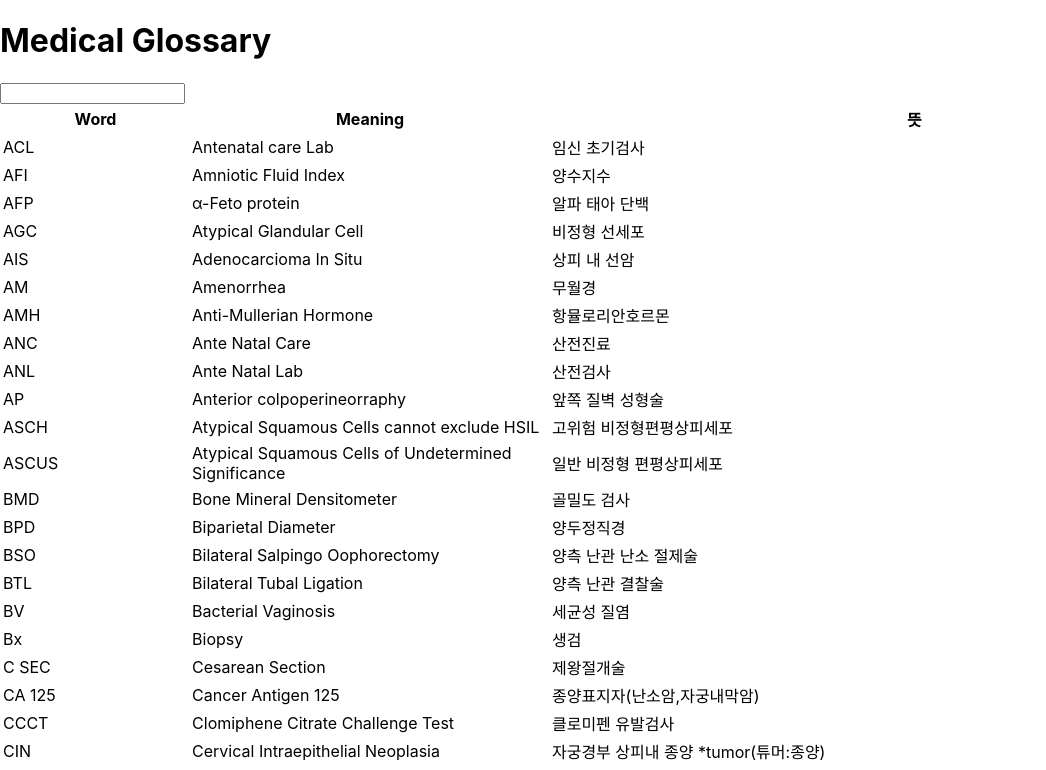
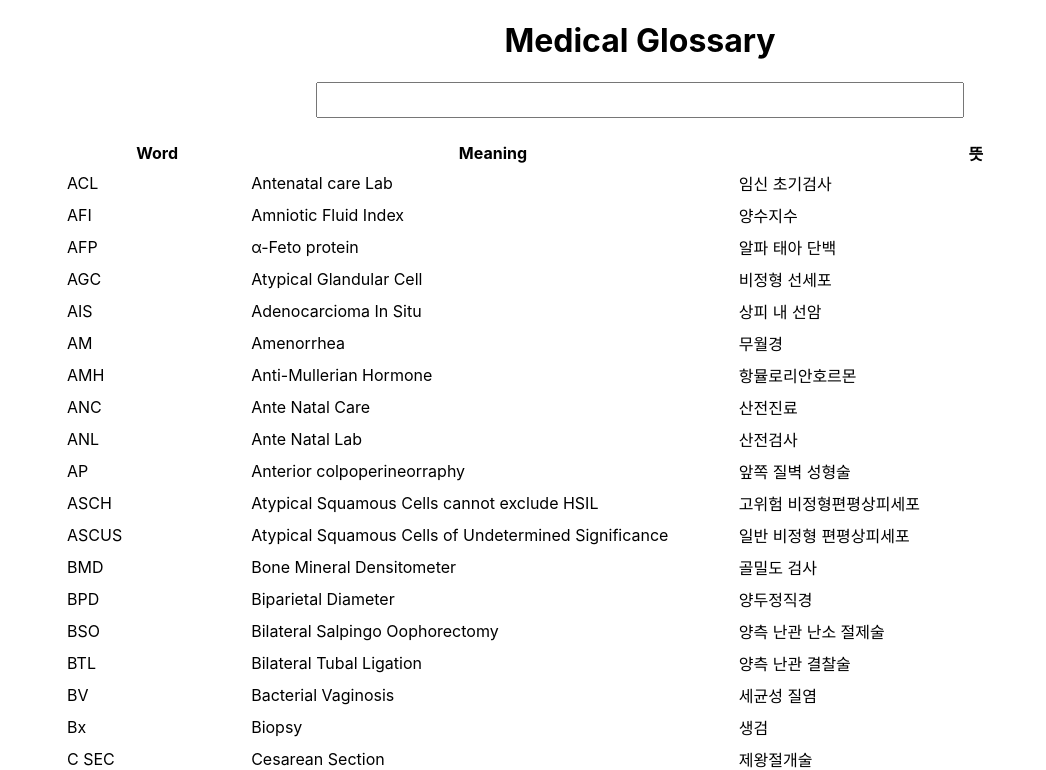
Before and after one commit to wowvv0w/medical-glossary, a React (Create React App) app: page / in a window 1280 px wide. Shown: the top 770 px of the page, without its empty margins (0-1046 px from the left). Built offline with nearby package versions, Linux system fonts and the light colour scheme.

Commit message:
feat: add style

```diff
--- a/src/App.css
+++ b/src/App.css
@@ -1,38 +1,23 @@
-.App {
+.header {
   text-align: center;
 }
-
-.App-logo {
-  height: 40vmin;
-  pointer-events: none;
+.search_bar {
+  width: 50%;
+  height: 30px;
 }
-
-@media (prefers-reduced-motion: no-preference) {
-  .App-logo {
-    animation: App-logo-spin infinite 20s linear;
-  }
+.word_block {
+  height: 30px;
 }
-
-.App-header {
-  background-color: #282c34;
-  min-height: 100vh;
-  display: flex;
-  flex-direction: column;
-  align-items: center;
-  justify-content: center;
-  font-size: calc(10px + 2vmin);
-  color: white;
+.word {
+  width: 10%;
 }
-
-.App-link {
-  color: #61dafb;
+.meaning {
+  width: 45%;
 }
-
-@keyframes App-logo-spin {
-  from {
-    transform: rotate(0deg);
-  }
-  to {
-    transform: rotate(360deg);
-  }
+.table {
+  width: 90%;
+  margin: 0 auto;
 }
+.div_search {
+  text-align: center;
+}
--- a/src/App.js
+++ b/src/App.js
@@ -19,6 +19,7 @@ class App extends Component {
             <React.StrictMode>
                 <Header />
                 <SearchBar onChange={this.updateResult}/>
+                <br />
                 <WordTable text={this.state.text}/>
             </React.StrictMode>
         );
--- a/src/components/Header.jsx
+++ b/src/components/Header.jsx
@@ -1,10 +1,11 @@
 import React, { Component } from 'react';
+import '../App.css';
 
 class Header extends Component {
     render() {
         return (
             <div>
-                <h1>Medical Glossary</h1>
+                <h1 className="header">Medical Glossary</h1>
             </div>
         );
     }
--- a/src/components/SearchBar.jsx
+++ b/src/components/SearchBar.jsx
@@ -1,4 +1,5 @@
 import React, { Component } from 'react';
+import '../App.css';
 
 class SearchBar extends Component {
     constructor(props) {
@@ -10,7 +11,9 @@ class SearchBar extends Component {
     }
     render() {
         return (
-            <input type="text" onChange={this.handleChange}></input>
+            <div className="div_search">
+                <input className="search_bar" type="text" onChange={this.handleChange}></input>
+            </div>
         );
     }
 }
--- a/src/components/Word.jsx
+++ b/src/components/Word.jsx
@@ -1,10 +1,10 @@
 import React from 'react';
-
+import '../App.css';
 
 function Word(props) {
     const item = props.item;
     return (
-        <tr>
+        <tr className="word_block">
             <td>{item.word}</td>
             <td>{item.eng}</td>
             <td>{item.kor}</td>
--- a/src/components/WordTable.jsx
+++ b/src/components/WordTable.jsx
@@ -1,6 +1,7 @@
 import React, { Component } from 'react';
 import Word from './Word';
 import wordList from '../glossary.json';
+import '../App.css';
 
 class WordTable extends Component {
     constructor(props) {
@@ -14,12 +15,12 @@ class WordTable extends Component {
         const words = this.filter(this.props.text);
         const items = words.map((item) => <Word key={item.eng} item={item} />)
         return (
-            <table>
+            <table className="table">
                 <thead>
                     <tr>
-                        <th>Word</th>
-                        <th>Meaning</th>
-                        <th>뜻</th>
+                        <th className="word">Word</th>
+                        <th className="meaning">Meaning</th>
+                        <th className="meaning">뜻</th>
                     </tr>
                 </thead>
                 <tbody>
```
